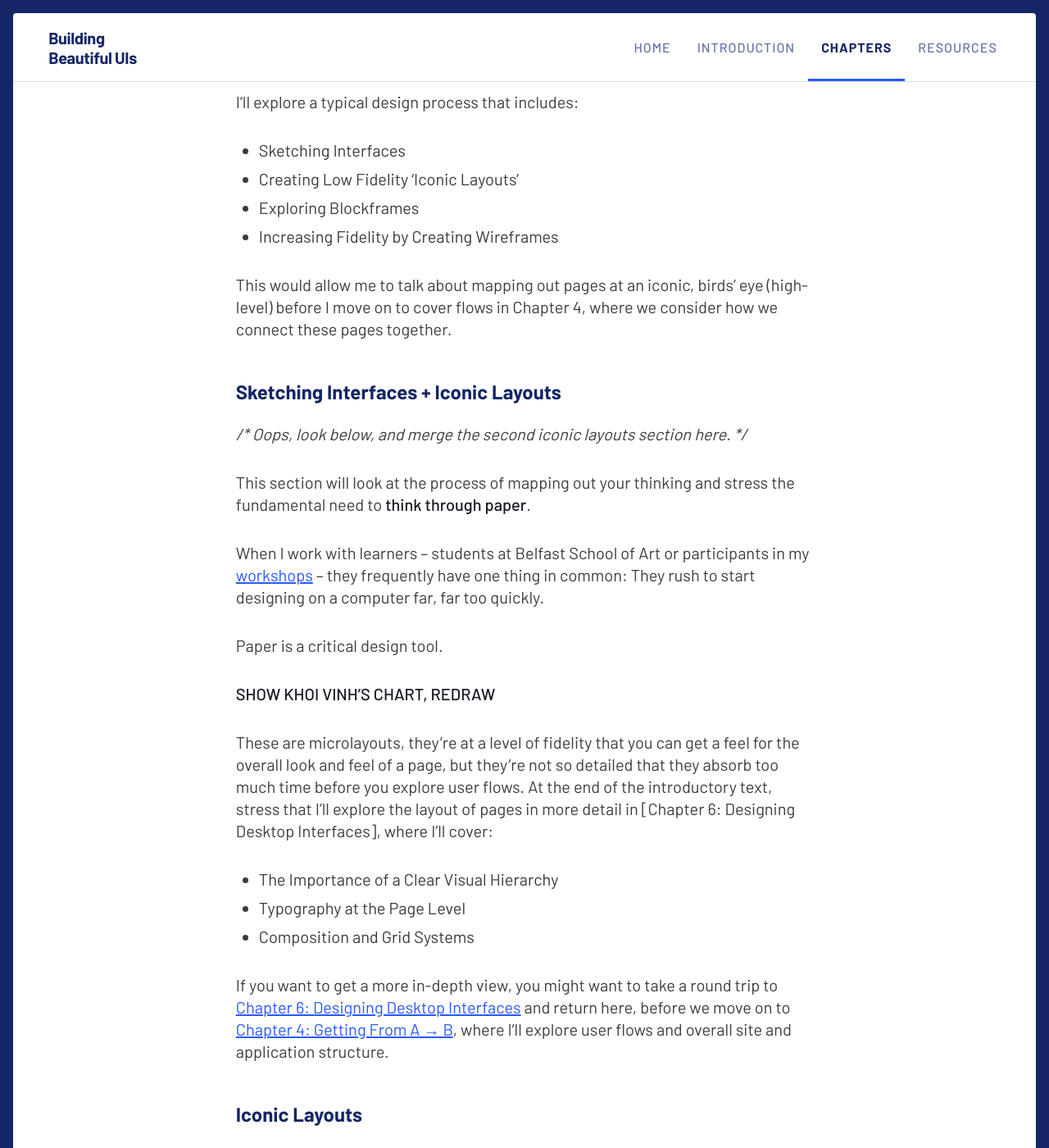
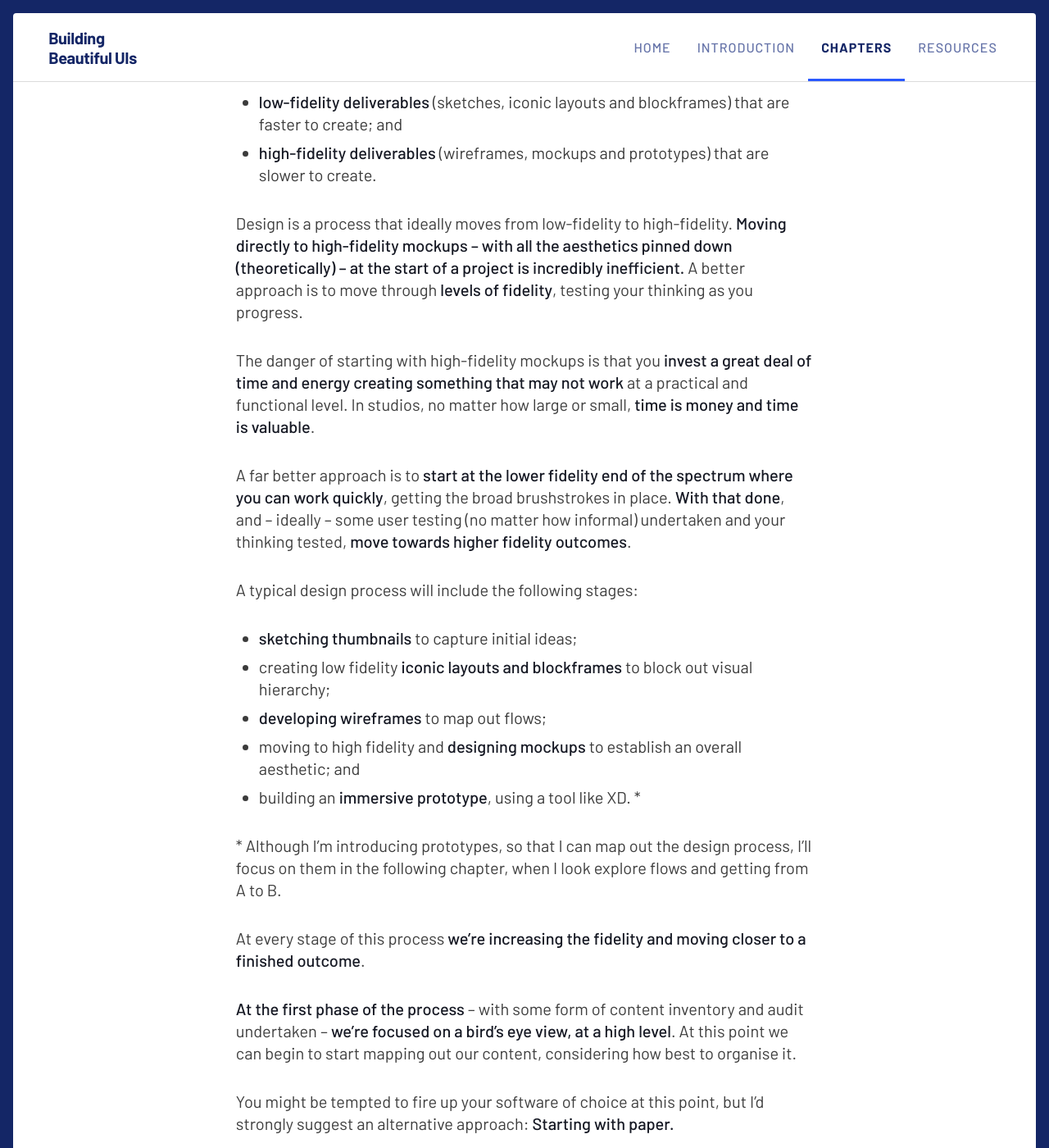
Before and after one commit to buildingbeautifuluis/buildingbeautifuluis.github.io, a Jekyll site: the page built from _preview/03-Information-Architecture.md, in a window 1280 px wide and 1400 px high, scrolled down 53817 px. Shown: the whole window at 82% size. Built offline with Jekyll 4.4.1, drawn with Linux system fonts in a browser that asks for light colours; some of the changed text lies outside the part shown.

Commit message:
C3, S5, P1… more or less done. 🎉

```diff
--- a/_preview/03-Information-Architecture.md
+++ b/_preview/03-Information-Architecture.md
@@ -844,7 +844,7 @@
 
 	Home > Money and Tax > Income Tax
 
-The interface is clearly focused on the [‘job to be done’](https://www.nngroup.com/articles/personas-jobs-be-done/), in this case finding out about how to claim tax relief for work-related expenses (2). A ‘Contents’ list at the top of the content (3) allows users to jump to the section’s they’re looking for, quickly and easily. In the main content, an ‘Overview’ summarises the page content (4) and links to related content are provided (5).
+The interface is clearly focused on the [‘job to be done’](https://www.nngroup.com/articles/personas-jobs-be-done/), in this case finding out about how to claim tax relief for work-related expenses (2). A ‘Contents’ list at the top of the content (3) allows users to jump to the sections they’re looking for, quickly and easily. In the main content, an ‘Overview’ summarises the page content (4) and links to related content are provided (5).
 
 At GOV.UK users have a clear mental model of the site that they’re using because the information architecture is clearly articulated through:
 
@@ -858,72 +858,71 @@
 
 
 
-Section 5: Iconic Layouts, Blockframes and Wireframes
------------------------------------------------------
+Section 5: Moving From Low- to High-Fidelity
+--------------------------------------------
 
-<!--
-
-This is all about getting everything organised at the page level. Show the UX Kits overview, showing the different greybox pages (landing page, etc.), i.e. we can map out pages at a high level, getting the overall structure in place.
-
-I’ll use these as the basis of UI Kits that I can include in the downloadables.
-
-With that high level mapped out, talk about levels of fidelity, showing the diagram (sketch → mockup).
-
-- Sketches
-- Iconic Layouts
-- Blockframes
-- Wireframes (w/ Annotations)
-- Mockups
-- Prototypes *
-
-\* Introduce prototypes, but don’t make them. They’ll be the backbone of the next chapter, when I look at flows, explaining that we can use tools like XD to link together screens to provide a more immersive experience.
-
--->
-
-{% include figure.html url="/images/ch3/c3-temp-sketch-pre-iconic.png" alt="Temporary Image" description="Before we use a tool like XD to build higher fidelity deliverables, it’s important to get our thinking right through a process of sketching interfaces. This is the lowest form of fidelity in the user interface (and it’s also the fastest, to it’s easier to discard ideas that don’t necessarily work)." %}
+{% include figure.html url="/images/section-opening-placeholder-image.png" alt="Temporary Image" description="Design is a process that ideally moves from low-fidelity deliverables (sketches, iconic layouts and blockframes), which are faster to create, to high-fidelity deliverables (wireframes, mockups and prototypes), which are slower to create." %}
 
 
-**In the final section, I'll explore the process of creating design deliverables at the page level.** I'll stress the need to develop your user interface at a range of fidelities (fast, using sketches → slow, using mockups.
+**In the final section of this chapter, I’ll explore the process of creating design deliverables at the page level,** stressing the need to develop your user interface at a range of fidelities, including:
 
-I'll explore a typical design process that includes:
++ **low-fidelity deliverables** (sketches, iconic layouts and blockframes) that are faster to create; and
++ **high-fidelity deliverables** (wireframes, mockups and prototypes) that are slower to create.
 
-+ Sketching Interfaces
-+ Creating Low Fidelity 'Iconic Layouts'
-+ Exploring Blockframes
-+ Increasing Fidelity by Creating Wireframes
+Design is a process that ideally moves from low-fidelity to high-fidelity. **Moving directly to high-fidelity mockups – with all the aesthetics pinned down (theoretically) – at the start of a project is incredibly inefficient.** A better approach is to move through **levels of fidelity**, testing your thinking as you progress.
 
-This would allow me to talk about mapping out pages at an iconic, birds' eye (high-level) before I move on to cover flows in Chapter 4, where we consider how we connect these pages together.
+The danger of starting with high-fidelity mockups is that you **invest a great deal of time and energy creating something that may not work** at a practical and functional level. In studios, no matter how large or small, **time is money and time is valuable**.
+
+A far better approach is to **start at the lower fidelity end of the spectrum where you can work quickly**, getting the broad brushstrokes in place. **With that done**, and – ideally – some user testing (no matter how informal) undertaken and your thinking tested, **move towards higher fidelity outcomes**.
+
+A typical design process will include the following stages:
+
++ **sketching thumbnails** to capture initial ideas;
++ creating low fidelity **iconic layouts and blockframes** to block out visual hierarchy;
++ **developing wireframes** to map out flows;
++ moving to high fidelity and **designing mockups** to establish an overall aesthetic; and
++ building an **immersive prototype**, using a tool like XD. *
+
+\* Although I’m introducing prototypes, so that I can map out the design process, I’ll focus on them in the following chapter, when I look explore flows and getting from A to B.
+
+At every stage of this process **we’re increasing the fidelity and moving closer to a finished outcome**.
+
+**At the first phase of the process** – with some form of content inventory and audit undertaken – **we’re focused on a bird’s eye view, at a high level**. At this point we can begin to start mapping out our content, considering how best to organise it.
+
+You might be tempted to fire up your software of choice at this point, but I’d strongly suggest an alternative approach: **Starting with paper.**
 
 
-### Sketching Interfaces + Iconic Layouts
-
-_/* Oops, look below, and merge the second iconic layouts section here. */_
-
-This section will look at the process of mapping out your thinking and stress the fundamental need to **think through paper**.
-
-When I work with learners – students at Belfast School of Art or participants in my [workshops](#) – they frequently have one thing in common: They rush to start designing on a computer far, far too quickly.
-
-Paper is a critical design tool.
-
-**SHOW KHOI VINH'S CHART, REDRAW** <!-- This could be the excuse I need to contact Khoi? -->
-
-These are microlayouts, they’re at a level of fidelity that you can get a feel for the overall look and feel of a page, but they’re not so detailed that they absorb too much time before you explore user flows. At the end of the introductory text, stress that I’ll explore the layout of pages in more detail in [Chapter 6: Designing Desktop Interfaces], where I’ll cover:
-
-+ The Importance of a Clear Visual Hierarchy
-+ Typography at the Page Level
-+ Composition and Grid Systems
-
-If you want to get a more in-depth view, you might want to take a round trip to [Chapter 6: Designing Desktop Interfaces](#) and return here, before we move on to [Chapter 4: Getting From A → B](#), where I’ll explore user flows and overall site and application structure.
+{% include figure.html url="/images/ch3/c3-s5-p1-2-design-tools-survey.png" alt="In 2015, 64% of designers surveyed by Khoi Vinh used sketching to kick off their design process." description="In 2015, 64% of designers surveyed in Khoi Vinh’s Design Tools Survey, used sketching to kick off their design process." %}
 
 
-### Iconic Layouts
+Although it’s a little old, Khoi Vinh’s 2015 [Design Tools Survey](http://tools.subtraction.com/brainstorming.html) revealed that – during the brainstorming phase – 64% of designers start with paper. Vinh described the results for brainstorming as follows:
 
-This kicks off with revisiting April Grieman’s iconic layouts for Vitra magazine. They struck me as interesting at the time (19XX). They very much pre-dated the web, but they looked similar to the kinds of low level iconic layouts I would use in a project to map out flows…
+> In arguably the most important of the categories surveyed, participants voted overwhelmingly for the lowest fidelity tools: simple pencil and paper.
 
-1. Show an example, by Grieman.
-2. Show my Camper / Glyph sketches.
+The landscape has, of course, moved on considerably since 2015, but I would argue – based on the many studios I work with and my own work as a UX +/ UI designer – that **paper remains an essential design tool**, and developing an ability to **think through paper** is critical.
 
-The idea for 'Iconic Layouts' is drawn from April Grieman's 1990 book 'Hybrid Imagery: The Fusion of Technology and Graphic Design'. The world has moved on a great deal since 1990, but one idea that Grieman explored has stuck with me over three decades later…
+When I work with students at Belfast School of Art, or professionals in my workshops, they frequently have one thing in common: **They rush to start designing on a computer far, far too quickly.**
+
+That can be a costly mistake, leading to high-fidelity outcomes that suffer from fundamental functionality issues. **A better approach is to start with paper to capture your thinking.** Paper is a low-fidelity tool that’s stood the test of time and I’d strongly encourage you to develop your skills in this area.
+
+
+{% include figure.html url="/images/ch3/c3-s5-p1-3-sketching-interfaces.png" alt="Sketching Interfaces" description="Learning to sketch interfaces results in a faster design process. It enables you to capture your thinking quickly and it’s considerably less time-consuming than moving straight to a screen." %}
+
+
+Sketching interfaces **isn’t about being a renaissance master**, like Leonardo da Vinci, **it’s about communicating your thinking** in the most efficient way possible.
+
+As Jason Santa Maria explains in his article [Pretty Sketchy](http://v4.jasonsantamaria.com/articles/pretty-sketchy/): “Sketchbooks are **not** about being a good artist, **they’re about being a good thinker**.” Jared Spool reiterates this point, stating: “The effectiveness of the communication matters more than the neatness of the artwork.”
+
+**I recommend limiting your palette to [a handful of finepoint gel pens](https://amzn.to/2ntaEoq)** in different colours **and some brush pens for adding highlights**. I swear by the [Tombow ABT N75 Dual Brush Pen](https://amzn.to/2muNjTk), it helps to lift my sketches. If you can afford a set of these, even better: Tombow have a [set of six brush pens](https://amzn.to/2mDkNPa), which provides six blendable colours.
+
+With our content mapped out – and some sketches developed – we can start to focus on getting everything organised at the **page level**, considering the overall structure and hierarchy of our pages by using iconic layouts and blockframes.
+
+
+### Iconic Layouts and Blockframes <!-- Part 2 -->
+
+/* This kicks off with revisiting April Grieman’s iconic layouts for Vitra magazine. They struck me as interesting at the time (19XX). They very much pre-dated the web, but they looked similar to the kinds of low level iconic layouts I would use in a project to map out flows… */
+
+The idea for 'Iconic Layouts' is drawn from April Grieman's 1990 book ['Hybrid Imagery: The Fusion of Technology and Graphic Design'](). The world has moved on a great deal since 1990, but one idea that Grieman explored has stuck with me over three decades later…
 
 Grieman referred to her initial digital sketches – for Workspirit Magazine (a publication for Swiss furniture manufacturer Vitra) – as the 'iconic' first stage. As she put it:
 
@@ -932,14 +931,30 @@
 
 ![Workspirit Magazine · Placeholder Image](images/section-opening-placeholder-image.png)
 
-**CAPTION: Grieman's overall page printouts reminded me of the iconic layouts I often sketch at the initial paper prototyping phase of a project.**
+**CAPTION: Grieman's thumbnail page printouts reminded me of the iconic layouts I often sketch at the initial paper prototyping phase of a project. These low fidelity, iconic page layouts help to establish the overall visual structure and hierarchy.**
 
 
 I've used this approach ever since. By creating 'iconic' layouts – very small layouts, focused on scale, color and tone, the hierarchy of pages can be grasped at a high level (a birds' eye view).
 
 This approach allows you to establish page layouts and get a feel for their flows.
 
-/* Insert blockframes here? YES? NO? READ TOMORROW. */
+These are microlayouts, they’re at a level of fidelity that you can get a feel for the overall look and feel of a page, but they’re not so detailed that they absorb too much time before you explore user flows.
+
+This is all about getting everything organised at the page level, **at a high level**. Show the UX Kits overview, showing the different greybox pages (landing page, etc.), i.e. we can map out pages at a high level, getting the overall structure in place.
+
+There are a number of UI Kits you can use to ensure this phase is more efficient. UX Kits, for example, have a [UI Wireflows Kit](https://uxkits.com/products/ui-wireflows) that saves you having to redraw iconic page layouts. (If you’re learning, however, I’d suggest recreating these kinds of deliverables yourself. Doing so will develop your user interface drawing skills.)
+
+/* Redraw the UX Kits overview, showing the different greybox pages (landing page, etc.), i.e. we can map out pages at a high level, getting the overall structure in place, thinking about visual hierarchy. */
+
+Mention that there are lots of UI Kits that you can use to get the ball rolling quickly. XD offers its own equivalent (where is this?).
+
+There are also a wealth of third party offerings, including:
+
++ [UX Kits](https://uxkits.com)
++ [UI + UX Assets](https://uiuxassets.com/)
++ …
+
+I’ve also created a series of iconic layouts that I’ve included in the downloadables for this chapter.
 
 If I put blockframes in here, I need to emphasise their role. They're not about designing in the absence of content (which is never a good idea), they're about getting a feel for the overall page and its content hierarchy.
 
@@ -948,6 +963,15 @@
 https://medium.com/ux-power-tools/blockframing-and-31-free-sketch-ready-layouts-using-auto-layout-by-anima-app-1be039007ecf
 
 By Jon Moore. (Also give Jon Moore credit for his UX Power Tools downloadables.)
+
+
+### Wireframes and Mockups <!-- Part 3 -->
+
+This is all about increasing fidelity…
+
+Wireframes are useful for communicating the functional aspects of a series of pages. When creating wireframes, it's important to include annotations, guidelines for others involved in the design process.
+
+
 
 
 
```
Also changed, not shown: other parts of _preview/03-Information-Architecture.md (+1 -1 lines), _chapters/03-Information-Architecture.md (+1 -1 lines), images/ch3/c3-s5-p1-2-design-tools-survey.png (added), images/ch3/c3-s5-p1-3-sketching-interfaces.png (renamed from images/ch3/c3-temp-sketch-pre-iconic.png).
